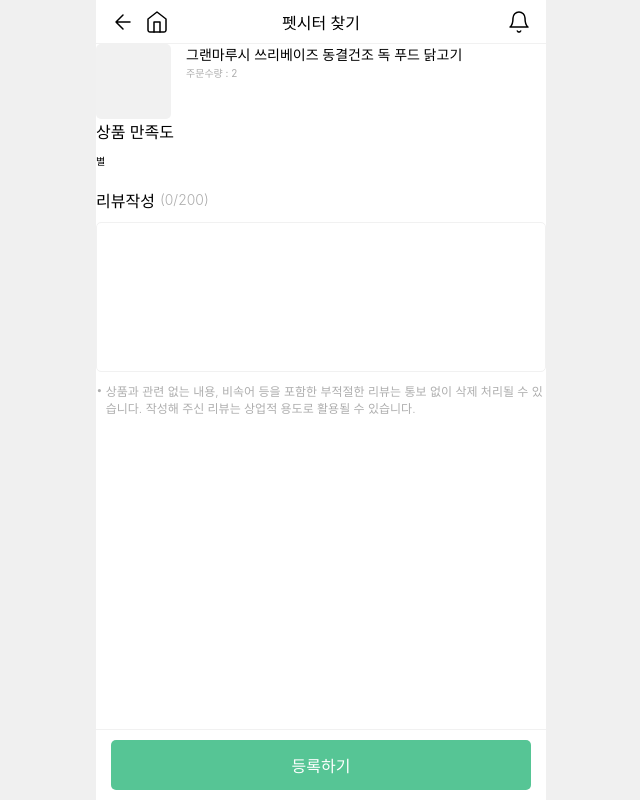
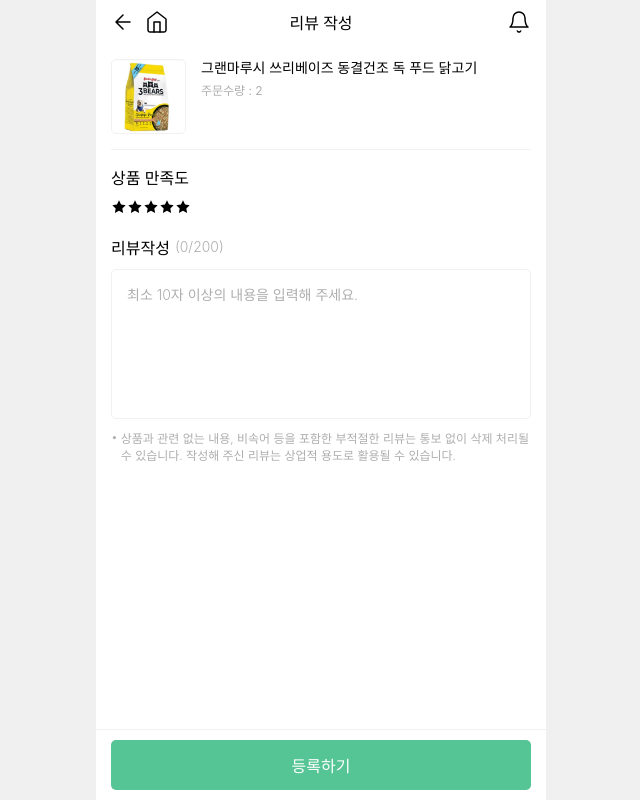
Before and after one commit to hyegineer/publ-dapet, a plain HTML site: page mall-review-create.html in a window 1280 px wide. Shown: the whole page, without its empty margins (319-959 px from the left). Drawn offline with Linux system fonts and the light colour scheme; a web font is replaced by a local one.

Commit message:
리뷰 작성

```diff
--- a/assets/css/style.css
+++ b/assets/css/style.css
@@ -2051,3 +2051,28 @@ img {
 .chat-create-wrap .send-btn .ico-off {
   display: none;
 }
+
+/* ======================== 페이지 - 다펫몰 후기 작성 ======================== */
+.mall-rvcreate-page .page {
+  padding: 1.5rem;
+}
+.mall-rvcreate-page .top-card-wrap {
+  padding-bottom: 1.5rem;
+  margin-bottom: 1.5rem;
+  border-bottom: 1px solid var(--gray-light, #f1f1f1);
+}
+.mall-rvcreate-page .list-card-item .thumbnail {
+  border: 1px solid var(--gray-light, #f1f1f1);
+}
+.mall-rvcreate-page .list-card-item .card-name {
+  line-height: 1.3;
+}
+.mall-rvcreate-page .list-card-item .gray-txt {
+  font-size: 1.2rem;
+}
+.mall-rvcreate-page .list-card-item .card-information {
+  gap: 4px;
+}
+.mall-rvcreate-page .custom-inp-textarea {
+  height: 15rem;
+}
--- a/assets/js/ui.js
+++ b/assets/js/ui.js
@@ -1,4 +1,5 @@
 (function () {
+  // 텍스트에어리어: 자동 높이 조절
   $('textarea[data-autoresize]').each(function () {
     var offset = this.offsetHeight - this.clientHeight;
 
@@ -8,4 +9,24 @@
 
     $(this).on('keyup input', function () { resizeTextarea(this); }).removeAttr('data-autoresize');
   })
+
+  // 텍스트에어리어: 글자수 체크
+  $('.js-txtarea').keyup(function (e) {
+    let content = $(this).val();
+
+    // 글자수 세기
+    if (content.length == 0 || content == '') {
+      $('.js-txtarea-count').text('0');
+    } else {
+      $('.js-txtarea-count').text(content.length);
+    }
+
+    // 글자수 제한
+    if (content.length > 200) {
+      // 200자 부터는 타이핑 되지 않도록
+      $(this).val($(this).val().substring(0, 200));
+      // 200자 넘으면 알림창 뜨도록
+      alert('글자수는 200자까지 입력 가능합니다.');
+    };
+  });
 })();
--- a/mall-review-create.html
+++ b/mall-review-create.html
@@ -22,12 +22,12 @@
       <div class="l-wrapper">
 
         <!-- TODO: ***** 다펫몰 리뷰 작성 페이지 ***** -->
-        <div class="l-container">
+        <div class="mall-rvcreate-page l-container">
 
           <!-- TODO: layout) 헤더 타입 02 -->
 
           <!-- TODO: 밑줄 있는 화면일 때는 type-bd 클래스 추가 -->
-          <header class="header type-bd">
+          <header class="header ">
             <div class="header-inner">
 
               <!-- 헤더 왼쪽 -->
@@ -48,7 +48,7 @@
 
               <!-- 헤더 중앙 -->
               <div class="hd-center ">
-                <span class="ttl">펫시터 찾기</span>
+                <span class="ttl">리뷰 작성</span>
               </div>
 
               <!-- 헤더 오른쪽 -->
@@ -77,14 +77,16 @@
             <!-- layout) 페이지 상단 -->
             <div class="l-contt-top">
               <div class="page">
-                <section>
+                <section class="top-card-wrap">
                   <div class="list-card-item type03">
-                    <figure class="thumbnail"></figure>
-                    <ul>
+
+                    <!-- TODO: 이미지가 없을 경우 inactive 클래스 추가 -->
+                    <figure class="thumbnail">
+                      <img src="assets/images/sample/img-sample07.png" alt="" class="thumbnail-img">
+                    </figure>
+                    <ul class="card-information">
                       <li>
-                        <div>
-                          <h3 class="card-name">그랜마루시 쓰리베이즈 동결건조 독 푸드 닭고기</h3>
-                        </div>
+                        <h3 class="card-name">그랜마루시 쓰리베이즈 동결건조 독 푸드 닭고기</h3>
                       </li>
                       <li>
                         <p class="gray-txt">주문수량 : 2</p>
@@ -96,18 +98,21 @@
                   <div class="form-item">
                     <label class="form-label">상품 만족도</label>
                     <div class="form-inp-wrap">
-                      <div>별</div>
+
+                      <!-- FIXME: 별 새로 -->
+                      <i class="ico-stars type05"></i>
                     </div>
                   </div>
                   <div class="form-item">
                     <label class="form-label">
                       <span>리뷰작성</span>
-                      <span class="sm-txt">(0/200)</span>
+                      <span class="sm-txt">(<span class="js-txtarea-count">0</span>/200)</span>
                     </label>
                     <div class="form-inp-wrap">
-                      <textarea class="custom-inp-textarea" maxlength="200"></textarea>
+                      <textarea placeholder="최소 10자 이상의 내용을 입력해 주세요." class="custom-inp-textarea js-txtarea" maxlength="200"></textarea>
                     </div>
-                    <span class="form-caution gray-txt">상품과 관련 없는 내용, 비속어 등을 포함한 부적절한 리뷰는 통보 없이 삭제 처리될 수 있습니다. 작성해 주신 리뷰는 상업적 용도로 활용될 수 있습니다.</span>
+                    <span class="form-caution gray-txt">상품과 관련 없는 내용, 비속어 등을 포함한 부적절한 리뷰는 통보 없이 삭제 처리될 수 있습니다. 작성해 주신 리뷰는
+                  상업적 용도로 활용될 수 있습니다.</span>
                   </div>
                 </div>
               </div>
```
Also changed, not shown: index.html (+2 -2 lines), mall-detail.html (+1 -1 lines), mall-list.html (+1 -1 lines), petsitter-review-create.html (+5 -3 lines).
